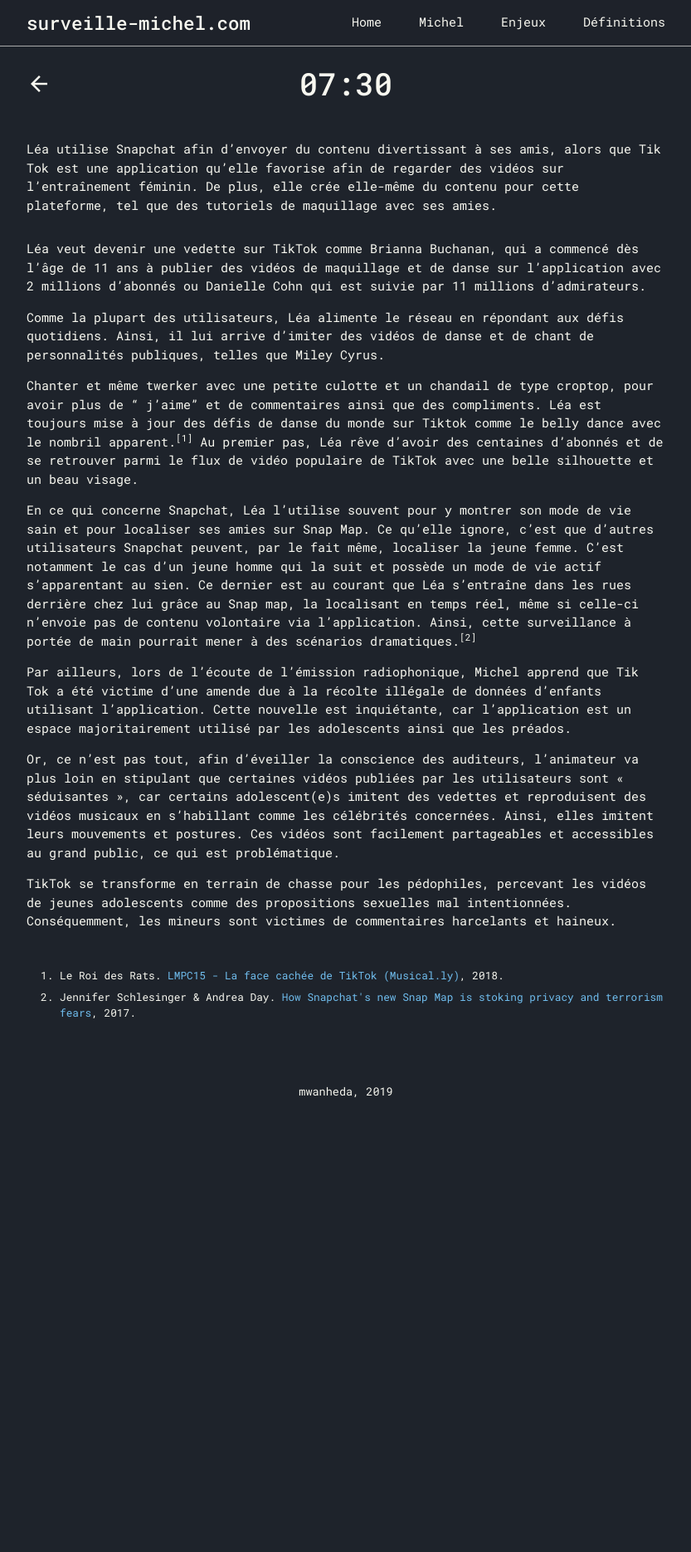
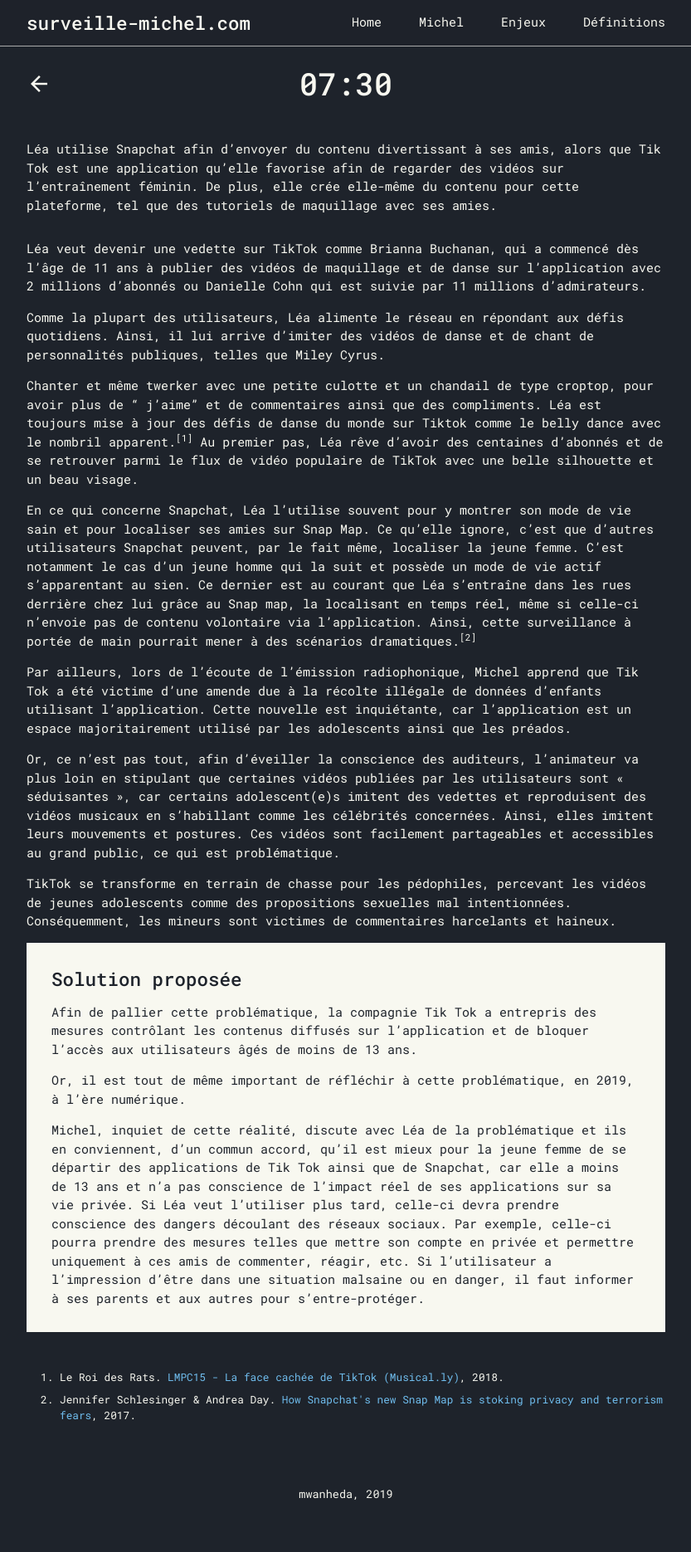
Before and after one commit to mwanheda/michel, a Jekyll site: the page built from _steps/0730.md, in a window 1280 px wide. Shown: the whole page at 83% size, without its empty margins (223-1056 px from the left). Built offline with Jekyll 4.4.1, drawn with Linux system fonts in a browser that asks for light colours; before the commit the page ends 1386 px from its top, so only the background shows below that.

Commit message:
Update 0730.md

```diff
--- a/_steps/0730.md
+++ b/_steps/0730.md
@@ -31,3 +31,14 @@
 Or, ce n’est pas tout, afin d’éveiller la conscience des auditeurs, l’animateur va plus loin en stipulant que certaines vidéos publiées par les utilisateurs sont « séduisantes », car certains adolescent(e)s imitent des vedettes et reproduisent des vidéos musicaux en s’habillant comme les célébrités concernées. Ainsi, elles imitent leurs mouvements et postures. Ces vidéos sont facilement partageables et accessibles au grand public, ce qui est problématique.
 
 TikTok se transforme en terrain de chasse pour les pédophiles, percevant les vidéos de jeunes adolescents comme des propositions sexuelles mal intentionnées. Conséquemment, les mineurs sont victimes de commentaires harcelants et haineux.
+
+<div class="solution" markdown="1">
+## Solution proposée
+
+Afin de pallier cette problématique, la compagnie Tik Tok a entrepris des mesures contrôlant les contenus diffusés sur l’application et de bloquer l’accès aux utilisateurs âgés de moins de 13 ans.
+
+Or, il est tout de même important de réfléchir à cette problématique, en 2019, à l’ère numérique.
+
+Michel, inquiet de cette réalité, discute avec Léa de la problématique et ils en conviennent, d’un commun accord, qu’il est mieux pour la jeune femme de se départir des applications de Tik Tok ainsi que de Snapchat, car elle a moins de 13 ans et n’a pas conscience de l’impact réel de ses applications sur sa vie privée. Si Léa veut l’utiliser plus tard, celle-ci devra prendre conscience des dangers découlant des réseaux sociaux. Par exemple, celle-ci pourra prendre des mesures telles que mettre son compte en privée et permettre uniquement à ces amis de commenter, réagir, etc. Si l’utilisateur a l’impression d’être dans une situation malsaine ou en danger, il faut informer à ses parents et aux autres pour s’entre-protéger.
+
+</div>
```
